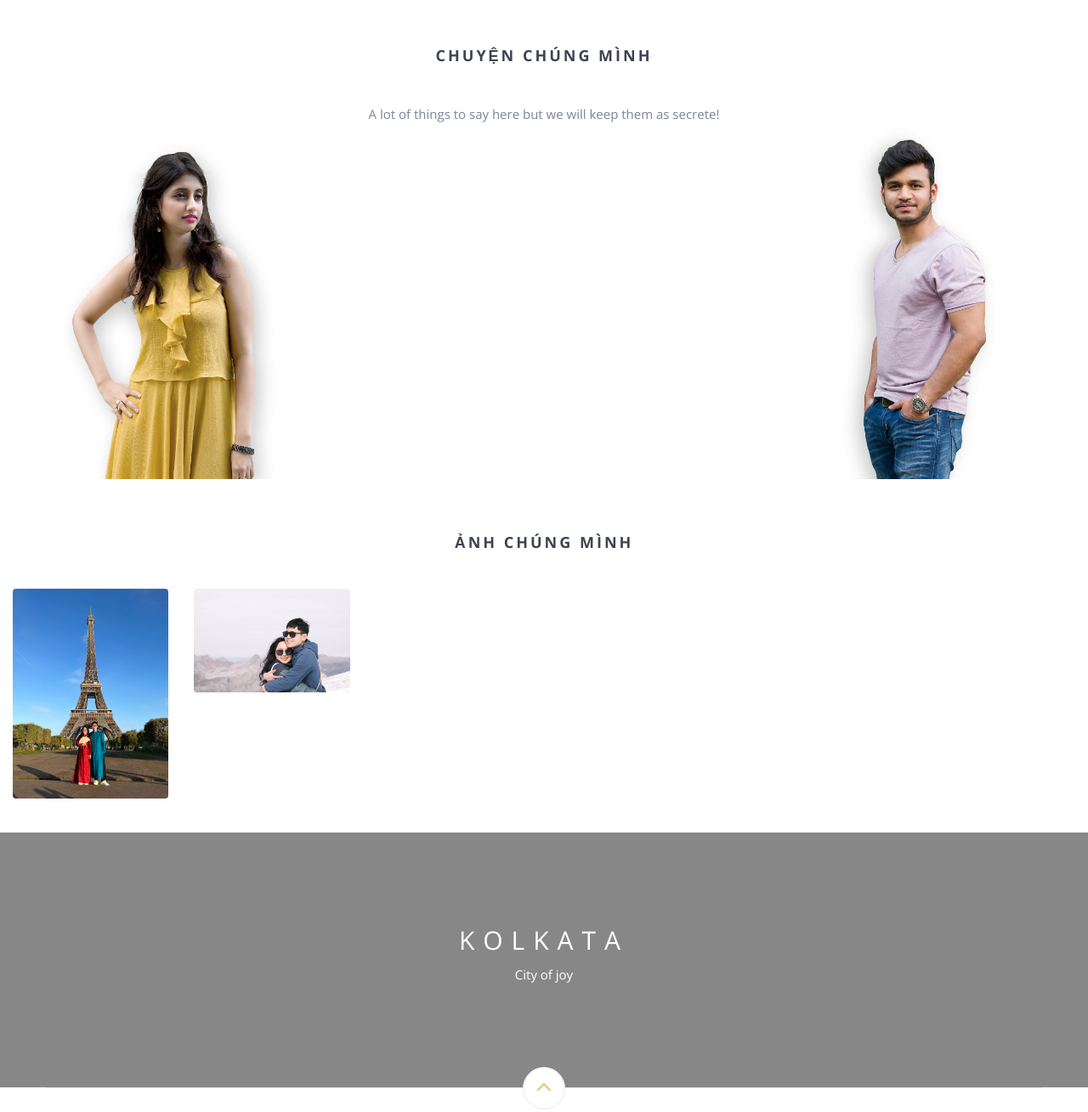
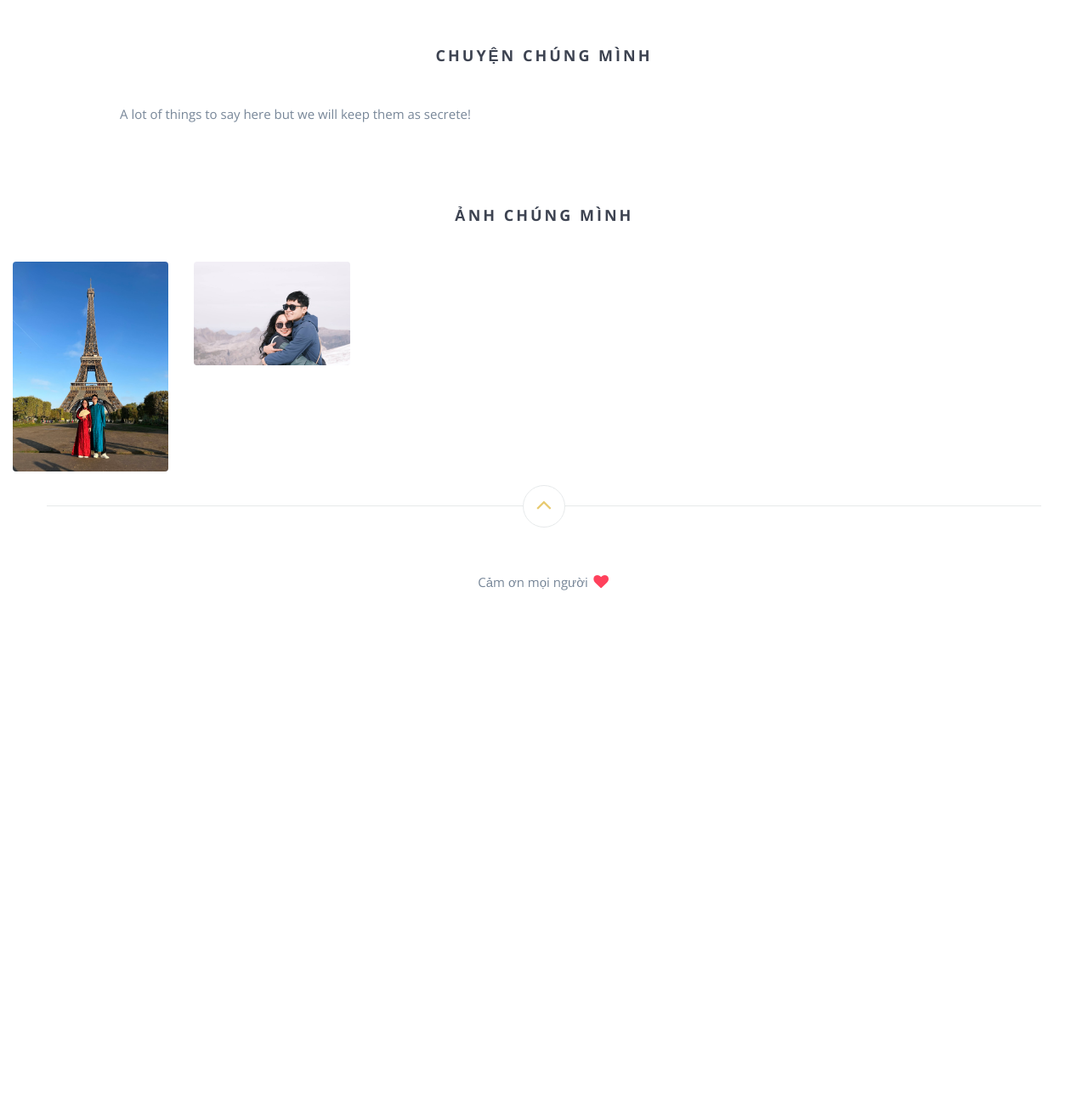
Before and after one commit to hoan-pham-duy/aws-amplify-html-css-js-template, a website: page src/index.html in a window 1280 px wide. Shown: the part 1960-3269 px from the top of the page at 85% size. After the commit the page ends 2710 px from the top, so only its background shows below. Drawn offline with nearby package versions, Linux system fonts and the light colour scheme; some packages are replaced by stand-ins of ours; a script that the page names is missing; files whose address does not match are found by name.

Commit message:
[#6] Remove not used things  at the bottom of the page + remove favicons

```diff
--- a/src/index.html
+++ b/src/index.html
@@ -194,13 +194,13 @@
             </div>
         </div>
         <div class="row">
-            <div class="col-md-3 hidden-sm hidden-xs"><img src="img/IMG_2317.jpg" class="wp1"></div>
+            <!-- <div class="col-md-3 hidden-sm hidden-xs"><img src="img/IMG_2317.jpg" class="wp1"></div> -->
             <div class="col-md-6">
                 <p>
                     A lot of things to say here but we will keep them as secrete!
                 </p>
             </div>
-            <div class="col-md-3 hidden-sm hidden-xs"><img src="img/DSD_0214.jpg" class="wp2"></div>
+            <!-- <div class="col-md-3 hidden-sm hidden-xs"><img src="img/DSD_0214.jpg" class="wp2"></div> -->
         </div>
         <!-- <div class="row">
             <div class="col-sm-4 col-sm-push-2 col-xs-6 hidden-md hidden-lg"><img src="img/IMG_2317.jpg" class="wp8"></div>
@@ -255,15 +255,6 @@
     </div>-->
 </section>
 
-<section id="video-bg" class="hidden-sm hidden-xs">
-    <div id="bgndVideo" class="player"
-         data-property="{videoURL:'https://youtu.be/9giqL1H6yRs',containment:'#video-bg',autoPlay:true, mute:true, showControls:false, startAt:80, stopAt:259, opacity:1}">
-    </div>
-    <div id="video-content">
-        <h5>Kolkata</h5>
-        <p>City of joy</p>
-    </div>
-</section>
 
 
 
```
